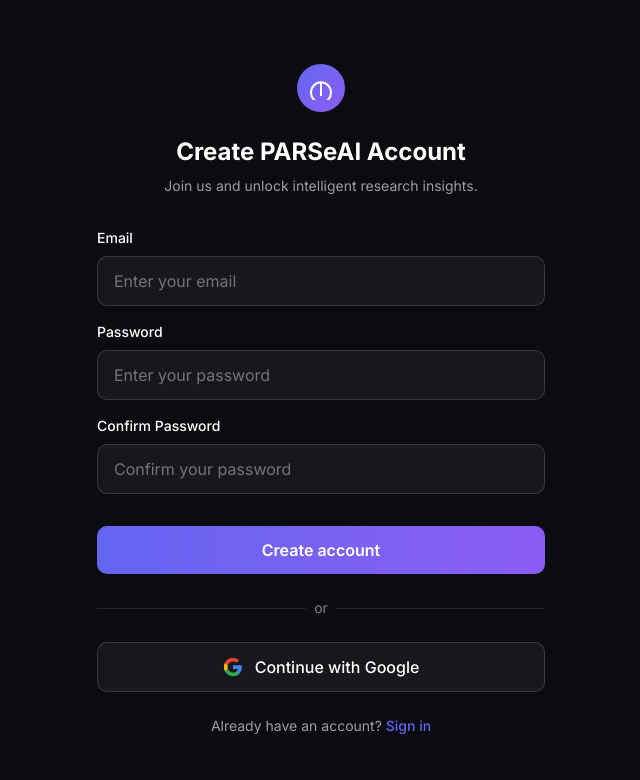
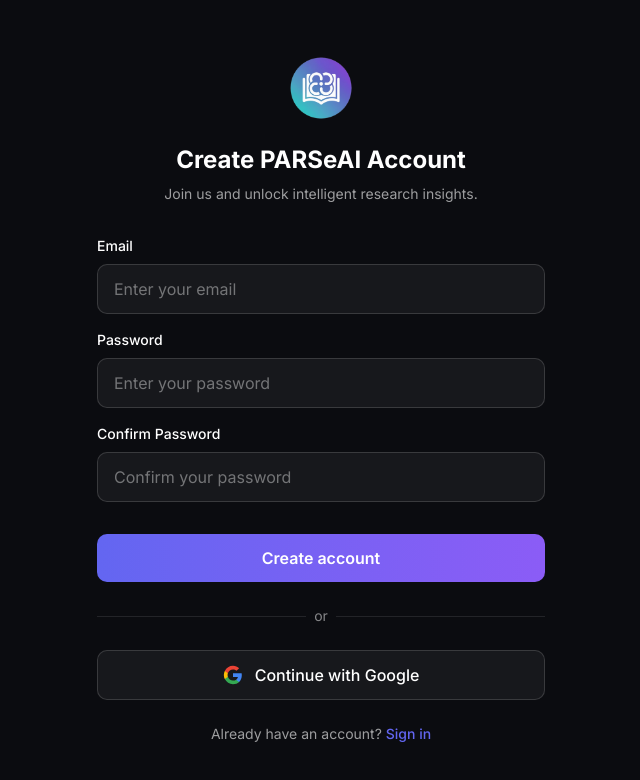
Before and after one commit to KimMathew/ParseAI, a Next.js app: page /signup in a window 1280 px wide. Shown: the top 780 px of the page, without its empty margins (319-959 px from the left). Built offline with nearby package versions, Linux system fonts and the light colour scheme.

Commit message:
Added logo

```diff
--- a/app/layout.tsx
+++ b/app/layout.tsx
@@ -15,6 +15,9 @@
 export const metadata: Metadata = {
   title: "PARSe AI",
   description: "Understand any research paper in seconds",
+  icons: {
+    icon: "/images/parseai-logo.png",
+  },
 };
 
 export default function RootLayout({
--- a/app/signin/page.tsx
+++ b/app/signin/page.tsx
@@ -29,21 +29,11 @@
       <div className="w-full max-w-md">
         {/* Logo */}
         <div className="flex justify-center mb-6">
-          <div className="w-12 h-12 rounded-full bg-linear-to-br from-[#6366F1] to-[#8B5CF6] flex items-center justify-center">
-            <svg
-              className="w-6 h-6 text-white"
-              fill="none"
-              viewBox="0 0 24 24"
-              stroke="currentColor"
-            >
-              <path
-                strokeLinecap="round"
-                strokeLinejoin="round"
-                strokeWidth={2}
-                d="M12 6.253v13m0-13C6.5 6.253 2 10.753 2 16.5S6.5 26.747 12 26.747s10-4.5 10-10.247S17.5 6.253 12 6.253z"
-              />
-            </svg>
-          </div>
+          <img
+            src="/images/parseai-logo.png"
+            alt="PARSeAI Logo"
+            className="w-16 h-16 object-contain"
+          />
         </div>
 
         {/* Header */}
--- a/app/signup/page.tsx
+++ b/app/signup/page.tsx
@@ -30,21 +30,11 @@
       <div className="w-full max-w-md">
         {/* Logo */}
         <div className="flex justify-center mb-6">
-          <div className="w-12 h-12 rounded-full bg-linear-to-br from-[#6366F1] to-[#8B5CF6] flex items-center justify-center">
-            <svg
-              className="w-6 h-6 text-white"
-              fill="none"
-              viewBox="0 0 24 24"
-              stroke="currentColor"
-            >
-              <path
-                strokeLinecap="round"
-                strokeLinejoin="round"
-                strokeWidth={2}
-                d="M12 6.253v13m0-13C6.5 6.253 2 10.753 2 16.5S6.5 26.747 12 26.747s10-4.5 10-10.247S17.5 6.253 12 6.253z"
-              />
-            </svg>
-          </div>
+          <img
+            src="/images/parseai-logo.png"
+            alt="PARSeAI Logo"
+            className="w-16 h-16 object-contain"
+          />
         </div>
 
         {/* Header */}
--- a/components/NavBar.tsx
+++ b/components/NavBar.tsx
@@ -26,16 +26,11 @@
             }}
             className="flex items-center gap-3 cursor-pointer"
           >
-            <div className="w-10 h-10 flex items-center justify-center rounded-full bg-white/8 backdrop-blur-sm">
-              {/* simple spark/logo SVG */}
-              <svg width="20" height="20" viewBox="0 0 24 24" fill="none" xmlns="http://www.w3.org/2000/svg" aria-hidden>
-                <path d="M12 2v4" stroke="white" strokeOpacity="0.9" strokeWidth="1.5" strokeLinecap="round" strokeLinejoin="round"/>
-                <path d="M12 18v4" stroke="white" strokeOpacity="0.9" strokeWidth="1.5" strokeLinecap="round" strokeLinejoin="round"/>
-                <path d="M4.93 4.93l2.83 2.83" stroke="white" strokeOpacity="0.85" strokeWidth="1.4" strokeLinecap="round" strokeLinejoin="round"/>
-                <path d="M16.24 16.24l2.83 2.83" stroke="white" strokeOpacity="0.85" strokeWidth="1.4" strokeLinecap="round" strokeLinejoin="round"/>
-                <circle cx="12" cy="12" r="3.2" stroke="white" strokeOpacity="0.95" strokeWidth="1.2" fill="rgba(255,255,255,0.03)" />
-              </svg>
-            </div>
+            <img
+              src="/images/parseai-logo.png"
+              alt="PARSeAI Logo"
+              className="w-10 h-10 object-contain"
+            />
             <span className="text-white font-semibold text-lg tracking-tight">PARSeAI</span>
           </a>
         </div>
```
Also changed, not shown: public/images/parseai-logo.png (added).
